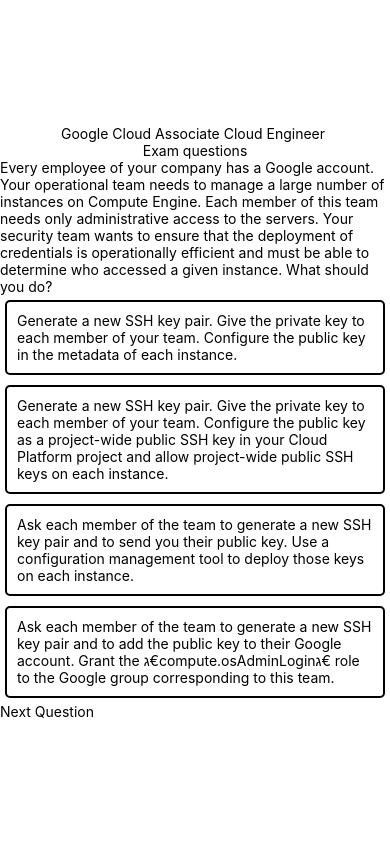
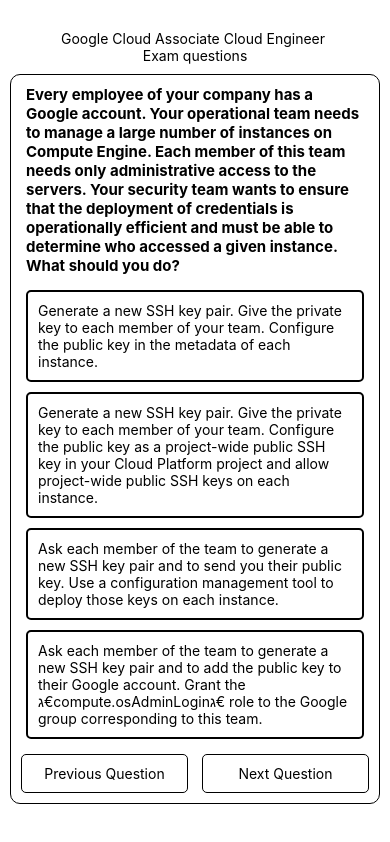
Before and after one commit to kayleigh324/ExamApp, a React Native app: screen / in a window 390 px wide. Built offline with nearby package versions, Linux system fonts and the light colour scheme.

Commit message:
changes to layout

```diff
--- a/Components/Exam.tsx
+++ b/Components/Exam.tsx
@@ -36,11 +36,9 @@
   console.log("Rendering exam component");
 
   return (
-    <View>
-
-
+    <View style={styles.container}>
       {questions[currentQuestion] && questions[currentQuestion].question && (
-        <Text>{questions[currentQuestion].question}</Text>
+        <Text style={styles.questionText}>{questions[currentQuestion].question}</Text>
       )}
 
       {questions[currentQuestion] && questions[currentQuestion].options && (
@@ -64,25 +62,61 @@
         ))
       )}
 
-      <TouchableOpacity onPress={nextQuestion}>
-        <Text>Next Question</Text>
-      </TouchableOpacity>
+      <View style={styles.buttonContainer}>
+        <View style={styles.buttonWrapper}>
+          <TouchableOpacity onPress={previousQuestion} style={styles.button}>
+            <Text style={styles.buttonText}>Previous Question</Text>
+          </TouchableOpacity>
+        </View>
 
-      {currentQuestion > 0 && (
-        <TouchableOpacity onPress={previousQuestion}>
-          <Text>Previous Question</Text>
-        </TouchableOpacity>
-      )}
+        <View style={styles.buttonWrapper}>
+          <TouchableOpacity onPress={nextQuestion} style={styles.button}>
+            <Text style={styles.buttonText}>Next Question</Text>
+          </TouchableOpacity>
+        </View>
+      </View>
     </View>
   );
 };
 
 const styles = StyleSheet.create({
+  container: {
+    padding: 10,
+    borderWidth: 1,
+    borderColor: 'black',
+    borderRadius: 10,
+    margin: 10, // Added margin for space outside the component
+  },
+  questionText: {
+    marginBottom: 10,
+    fontSize: 15,
+    fontWeight: 'bold',
+    marginLeft: 5, // Added margin for space from the edge
+    marginRight: 5, // Added margin for space from the edge
+  },
   option: {
     padding: 10,
     margin: 5,
     borderWidth: 2,
     borderRadius: 5,
+    borderColor: 'blue',
+  },
+  buttonContainer: {
+    flexDirection: 'row',
+    justifyContent: 'space-between',
+    marginTop: 10,
+  },
+  buttonWrapper: {
+    width: '48%',
+  },
+  button: {
+    borderWidth: 1,
+    borderColor: 'black',
+    padding: 10,
+    borderRadius: 5,
+  },
+  buttonText: {
+    textAlign: 'center',
   },
 });
 
```
